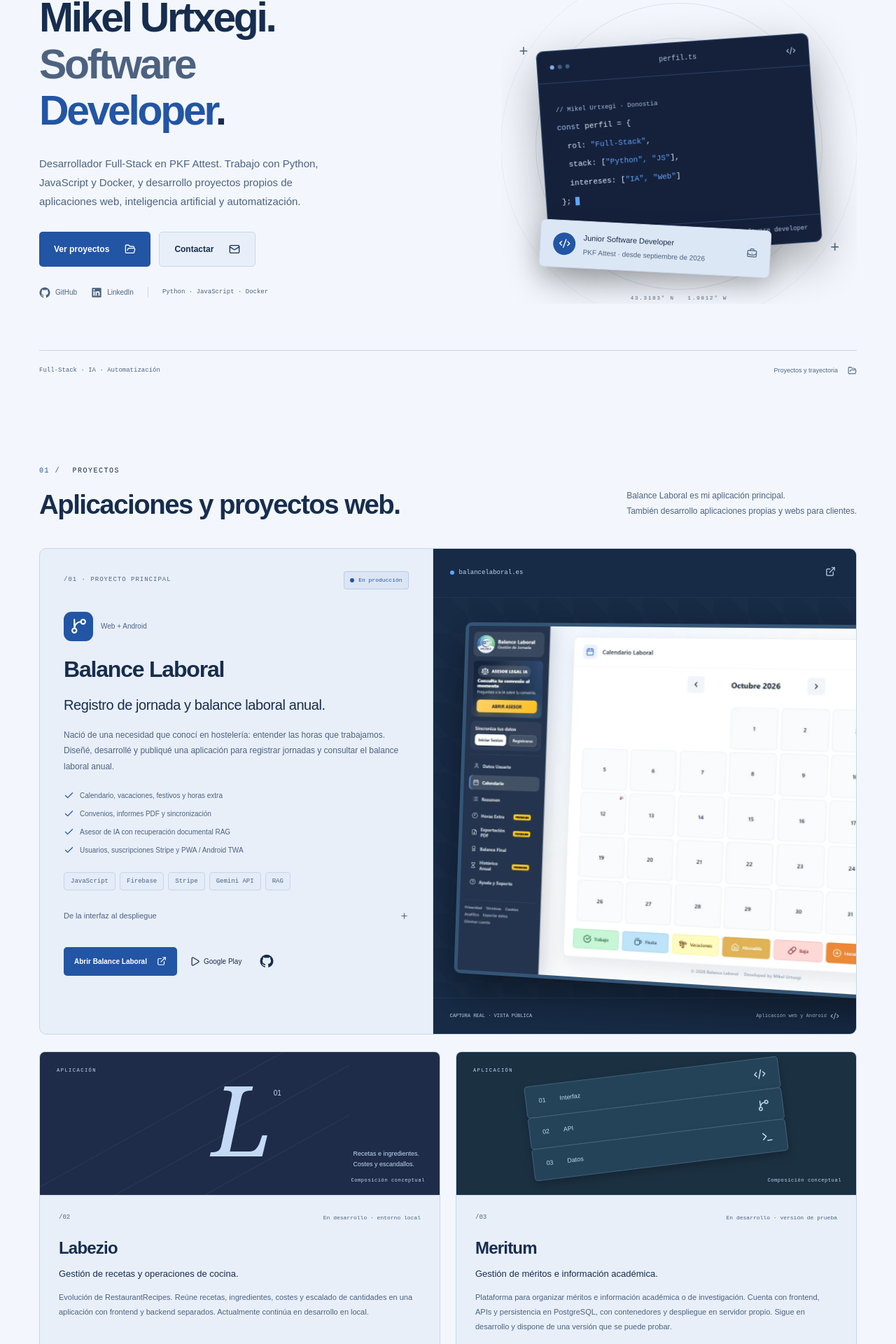
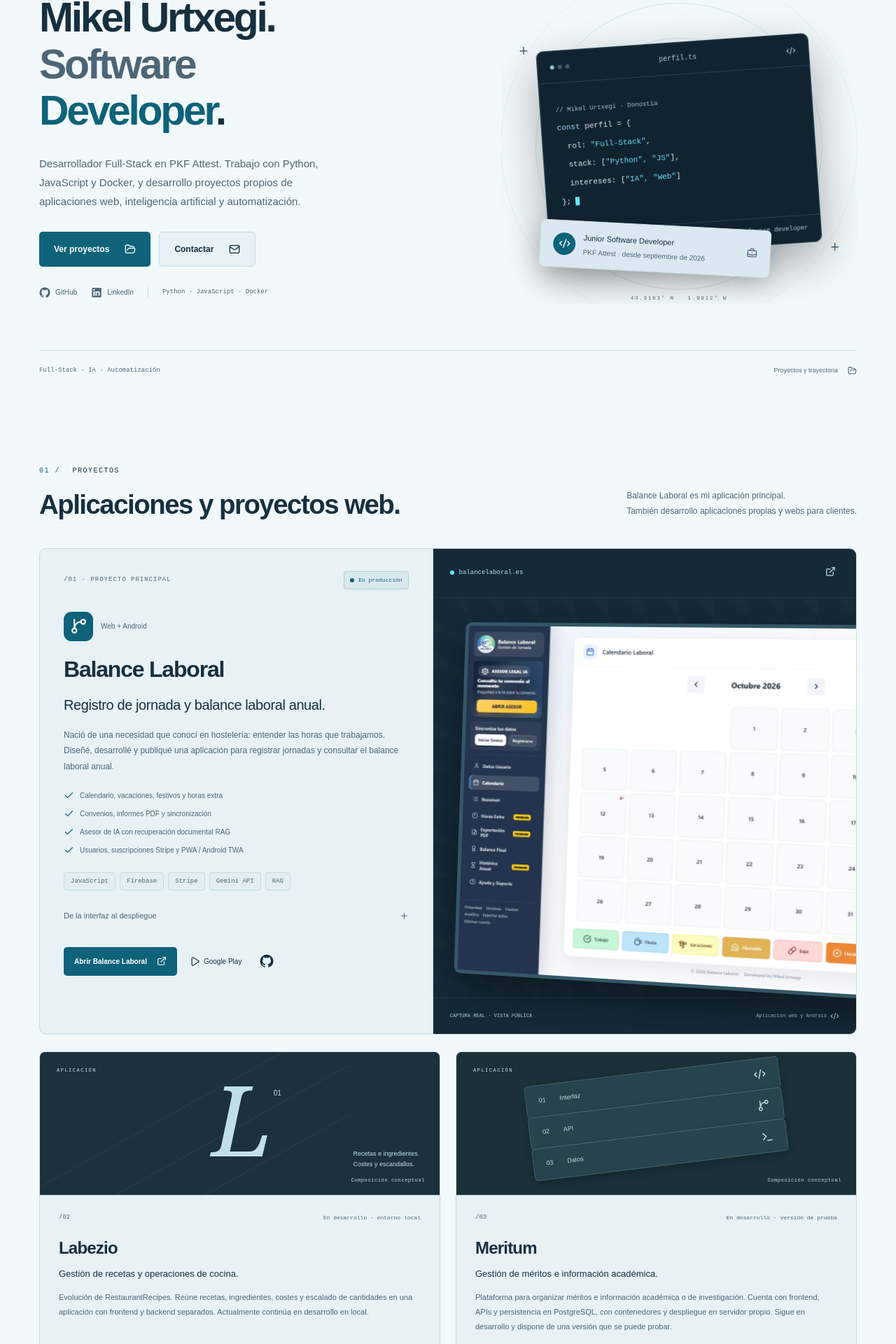
Before and after one commit to Urtxe/portfolio, a React (Vite) app: page / in a window 1280 px wide. Shown: the part 223-2143 px from the top of the page at 70% size. Built offline with nearby package versions, Linux system fonts and the light colour scheme; a web font is replaced by a local one.

Commit message:
Apply glacial cyan palette across portfolio themes and assets

```diff
--- a/index.html
+++ b/index.html
@@ -11,7 +11,7 @@
       name="description"
       content="Portfolio de Mikel Urtxegi, Junior Software Developer en PKF Attest, Donostia. Información sobre mis proyectos, tecnologías, experiencia y formación."
     />
-    <meta name="theme-color" content="#0b1020" />
+    <meta name="theme-color" content="#0b1118" />
     <meta name="author" content="Mikel Urtxegi García" />
     <link rel="canonical" href="__SITE_URL__" />
     <meta property="og:type" content="website" />
--- a/src/styles.css
+++ b/src/styles.css
@@ -25,35 +25,35 @@
 
 :root {
   font-family: "DM Sans Variable", sans-serif;
-  color: #edf2fc;
-  background: #0b1020;
+  color: #edf5fa;
+  background: #0b1118;
   line-height: 1.5;
   font-synthesis: none;
   text-rendering: optimizeLegibility;
   -webkit-font-smoothing: antialiased;
-  --bg: #0b1020;
-  --surface: #141c30;
-  --raised: #1d2940;
-  --text: #edf2fc;
-  --muted: #a5b3ca;
-  --dim: #91a4bf;
-  --border: #2c3d58;
-  --accent: #60a5fa;
-  --accent-ink: #0b2040;
-  --header: rgba(11, 16, 32, 0.92);
+  --bg: #0b1118;
+  --surface: #121c27;
+  --raised: #1a2936;
+  --text: #edf5fa;
+  --muted: #a4b9c7;
+  --dim: #90a7b8;
+  --border: #2b4050;
+  --accent: #67e8f9;
+  --accent-ink: #0b2630;
+  --header: rgba(11, 17, 24, 0.92);
   color-scheme: dark;
 }
 :root[data-theme="light"] {
-  --bg: #f3f7fd;
-  --surface: #e8eff9;
-  --raised: #dce7f5;
-  --text: #172d4e;
-  --muted: #4d6280;
-  --dim: #506582;
-  --border: #c8d6e9;
-  --accent: #2255a4;
+  --bg: #f2f9fc;
+  --surface: #e7f1f6;
+  --raised: #dbe8f0;
+  --text: #16303f;
+  --muted: #4d6676;
+  --dim: #4f6879;
+  --border: #c7dbe5;
+  --accent: #0e6279;
   --accent-ink: #fff;
-  --header: rgba(243, 247, 253, 0.94);
+  --header: rgba(242, 249, 252, 0.94);
   color-scheme: light;
   color: var(--text);
   background: var(--bg);
@@ -454,22 +454,22 @@ ul {
 .build-card {
   width: 390px;
   max-width: 88%;
-  background: #15213b;
-  border: 1px solid #3d567a;
+  background: #122330;
+  border: 1px solid #3a586b;
   border-radius: 10px;
   box-shadow: 0 24px 65px #0005;
   transform: rotate(-4deg);
-  color: #e0ebfa;
+  color: #dfedf5;
   animation: enter-card 0.8s ease-out both;
 }
 .build-card-top {
   display: flex;
   justify-content: space-between;
   align-items: center;
-  border-bottom: 1px solid #2b4164;
+  border-bottom: 1px solid #294454;
   padding: 15px 18px;
   font-size: 10px;
-  color: #b0c2dc;
+  color: #adc7d6;
 }
 .build-card-top > span:first-child {
   display: flex;
@@ -478,11 +478,11 @@ ul {
 .build-card-top > span:first-child > span {
   height: 6px;
   width: 6px;
-  background: #415d83;
+  background: #405f70;
   border-radius: 50%;
 }
 .build-card-top > span:first-child > span:first-child {
-  background: #81b1ec;
+  background: #89ccd9;
 }
 .build-card-content {
   padding: 25px 22px 29px;
@@ -490,14 +490,14 @@ ul {
   line-height: 2.4;
 }
 .code-comment {
-  color: #a6bbd8;
+  color: #a5c0d0;
   font-size: 9px;
 }
 .code-purple {
-  color: #9cc7ff;
+  color: #a5dcec;
 }
 .code-string {
-  color: #60a5fa;
+  color: #67e8f9;
 }
 .code-spacer {
   height: 11px;
@@ -506,16 +506,16 @@ ul {
   width: 6px;
   height: 12px;
   display: inline-block;
-  background: #60a5fa;
+  background: #67e8f9;
   vertical-align: middle;
   margin-left: 6px;
 }
 .build-card-footer {
   display: flex;
   justify-content: space-between;
-  border-top: 1px solid #2b4164;
+  border-top: 1px solid #294454;
   padding: 12px 18px;
-  color: #adc2df;
+  color: #abc7d7;
   font-size: 9px;
 }
 .build-card-footer > span {
@@ -524,7 +524,7 @@ ul {
   gap: 6px;
 }
 .build-card .status-dot {
-  background: #60a5fa;
+  background: #67e8f9;
 }
 .shipping-label {
   position: absolute;
@@ -768,7 +768,7 @@ ul {
 .featured-media {
   display: flex;
   flex-direction: column;
-  background: #172b46;
+  background: #142a38;
   border-left: 1px solid var(--border);
   overflow: hidden;
 }
@@ -776,7 +776,7 @@ ul {
   display: flex;
   justify-content: space-between;
   align-items: center;
-  color: #bed4f0;
+  color: #bbdce8;
   padding: 20px 24px;
   border-bottom: 1px solid #ffffff0d;
   font-size: 9px;
@@ -788,7 +788,7 @@ ul {
   gap: 7px;
 }
 .media-top .status-dot {
-  background: #60a5fa;
+  background: #67e8f9;
 }
 .media-top a {
   padding: 5px;
@@ -813,7 +813,7 @@ ul {
   max-width: none;
   width: 690px;
   height: auto;
-  border: 5px solid #345575;
+  border: 5px solid #345768;
   border-radius: 9px;
   box-shadow: 0 22px 60px #0007;
   transform: perspective(1400px) rotateY(-9deg) rotateZ(2deg);
@@ -826,7 +826,7 @@ ul {
   gap: 14px;
   padding: 19px 24px;
   font-size: 7px;
-  color: #bcd1ed;
+  color: #b9d8e5;
   border-top: 1px solid #ffffff0d;
 }
 .media-caption > span:last-child {
@@ -860,7 +860,7 @@ ul {
   overflow: hidden;
   border-bottom: 1px solid var(--border);
   padding: 22px 26px;
-  color: #c3d9f5;
+  color: #c1dfeb;
 }
 .art-label,
 .concept-label {
@@ -881,7 +881,7 @@ ul {
   letter-spacing: 0.6px;
 }
 .art-kitchen {
-  background: #1e2c49;
+  background: #1c3040;
 }
 .recipe-art {
   position: absolute;
@@ -928,8 +928,8 @@ ul {
   top: 105%;
 }
 .art-layers {
-  background: #1b3041;
-  color: #bfd9eb;
+  background: #1c3038;
+  color: #bedde3;
 }
 .layers-art {
   position: absolute;
@@ -942,8 +942,8 @@ ul {
   display: flex;
   align-items: center;
   gap: 20px;
-  border: 1px solid #83acd04d;
-  background: #254358;
+  border: 1px solid #83b5c24d;
+  background: #27434b;
   box-shadow: 0 6px 12px #0003;
   border-radius: 5px;
   padding: 13px 18px;
@@ -955,8 +955,8 @@ ul {
   flex: 1;
 }
 .art-wood {
-  background: #243247;
-  color: #c3d4ed;
+  background: #243440;
+  color: #c4dce7;
 }
 .wood-art {
   display: flex;
@@ -985,8 +985,8 @@ ul {
     ellipse at 90% 0,
     transparent,
     transparent 17px,
-    #94b9e20c 18px,
-    #94b9e20c 19px,
+    #95c6d80c 18px,
+    #95c6d80c 19px,
     transparent 20px
   );
   transform: rotate(-20deg);
@@ -2275,8 +2275,8 @@ ul {
 }
 
 .art-bike {
-  background: #1d334a;
-  color: #adcff3;
+  background: #1b3440;
+  color: #abdce9;
   background-image: repeating-linear-gradient(
     150deg,
     transparent,
```
Also changed, not shown: public/favicon.svg, public/images/social-card.png.
